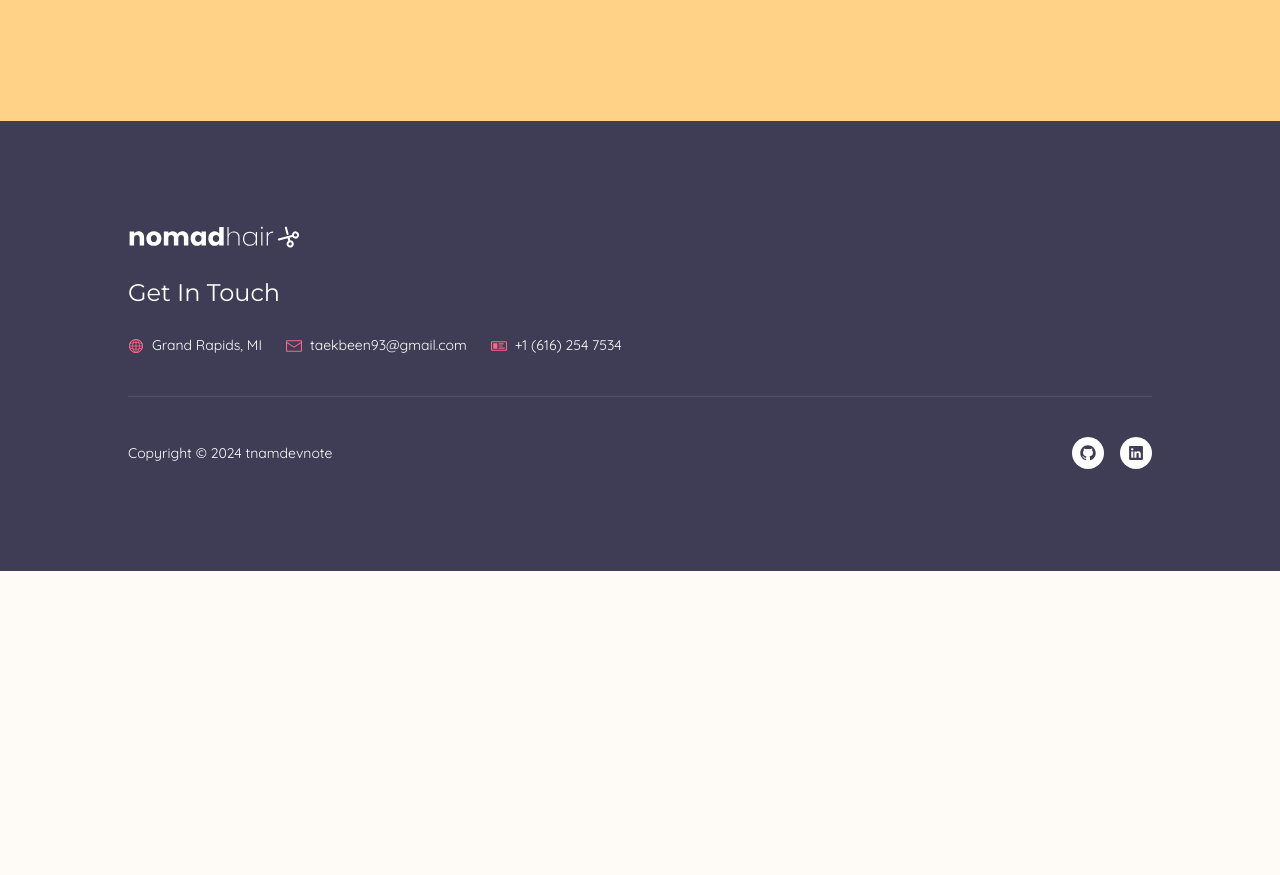
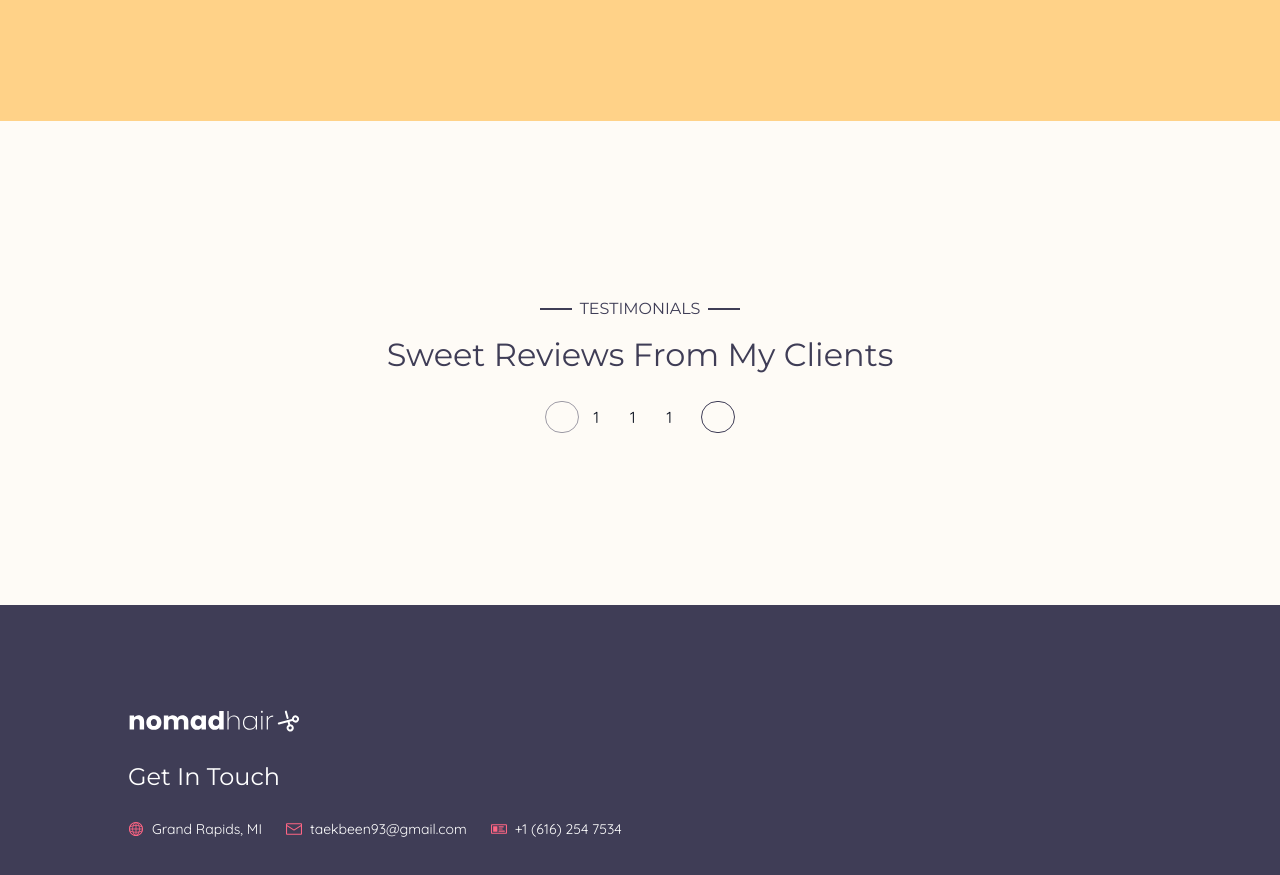
Before and after one commit to tnamdevnote/nomadhair, a Next.js app: page / in a window 1280 px wide. Shown: the part 1340-2215 px from the top of the page. Before the commit the page ends 1911 px from the top, so only its background shows below. Built offline with nearby package versions, Linux system fonts and the light colour scheme.

Commit message:
add carousel component

```diff
--- a/app/globals.css
+++ b/app/globals.css
@@ -35,6 +35,7 @@
 
     --radius: 0.5rem;
 
+    /* navbar height */
     --navbar-height-lg: 6.25rem;
     --navbar-height-sm: 4.25rem;
   }
--- a/app/page.tsx
+++ b/app/page.tsx
@@ -2,6 +2,13 @@
 import Image from "next/image";
 import { barber, departing } from "@/public/illustrations";
 import Container from "@/components/ui/container";
+import {
+  Carousel,
+  CarouselContent,
+  CarouselItem,
+  CarouselNext,
+  CarouselPrevious,
+} from "@/components/ui/carousel/carousel";
 
 export default function Home() {
   return (
@@ -52,6 +59,32 @@
           </div>
         </Container>
       </section>
+      <section aria-labelledby="testimonials">
+        <Container className="flex flex-col items-center justify-center gap-8 py-12 md:py-44">
+          <h2 className="text-center text-lg text-primary-100 lg:text-xl">
+            <strong
+              id="testimonials"
+              className="mb-4 flex items-center justify-center gap-2 text-base font-normal"
+            >
+              <span className="inline-block h-0.5 w-8 bg-primary-100"></span>
+              TESTIMONIALS
+              <span className="inline-block h-0.5 w-8 bg-primary-100"></span>
+            </strong>
+            Sweet Reviews From My Clients
+          </h2>
+          <Carousel>
+            <CarouselContent>
+              {Array.from({ length: 5 }).map((_, index) => (
+                <CarouselItem key={index} className="basis-1/3">
+                  <div>1</div>
+                </CarouselItem>
+              ))}
+            </CarouselContent>
+            <CarouselPrevious />
+            <CarouselNext />
+          </Carousel>
+        </Container>
+      </section>
     </>
   );
 }
--- /dev/null
+++ b/components/ui/carousel/carousel.tsx
@@ -0,0 +1,260 @@
+"use client";
+
+import * as React from "react";
+import useEmblaCarousel, {
+  type UseEmblaCarouselType,
+} from "embla-carousel-react";
+import { ArrowLeft, ArrowRight } from "lucide-react";
+
+import { cn } from "@/lib/utils";
+import Button from "../button";
+
+type CarouselApi = UseEmblaCarouselType[1];
+type UseCarouselParameters = Parameters<typeof useEmblaCarousel>;
+type CarouselOptions = UseCarouselParameters[0];
+type CarouselPlugin = UseCarouselParameters[1];
+
+type CarouselProps = {
+  opts?: CarouselOptions;
+  plugins?: CarouselPlugin;
+  orientation?: "horizontal" | "vertical";
+  setApi?: (api: CarouselApi) => void;
+};
+
+type CarouselContextProps = {
+  carouselRef: ReturnType<typeof useEmblaCarousel>[0];
+  api: ReturnType<typeof useEmblaCarousel>[1];
+  scrollPrev: () => void;
+  scrollNext: () => void;
+  canScrollPrev: boolean;
+  canScrollNext: boolean;
+} & CarouselProps;
+
+const CarouselContext = React.createContext<CarouselContextProps | null>(null);
+
+function useCarousel() {
+  const context = React.useContext(CarouselContext);
+
+  if (!context) {
+    throw new Error("useCarousel must be used within a <Carousel />");
+  }
+
+  return context;
+}
+
+const Carousel = React.forwardRef<
+  HTMLDivElement,
+  React.HTMLAttributes<HTMLDivElement> & CarouselProps
+>(
+  (
+    {
+      orientation = "horizontal",
+      opts,
+      setApi,
+      plugins,
+      className,
+      children,
+      ...props
+    },
+    ref,
+  ) => {
+    const [carouselRef, api] = useEmblaCarousel(
+      {
+        ...opts,
+        axis: orientation === "horizontal" ? "x" : "y",
+      },
+      plugins,
+    );
+    const [canScrollPrev, setCanScrollPrev] = React.useState(false);
+    const [canScrollNext, setCanScrollNext] = React.useState(false);
+
+    const onSelect = React.useCallback((api: CarouselApi) => {
+      if (!api) {
+        return;
+      }
+
+      setCanScrollPrev(api.canScrollPrev());
+      setCanScrollNext(api.canScrollNext());
+    }, []);
+
+    const scrollPrev = React.useCallback(() => {
+      api?.scrollPrev();
+    }, [api]);
+
+    const scrollNext = React.useCallback(() => {
+      api?.scrollNext();
+    }, [api]);
+
+    const handleKeyDown = React.useCallback(
+      (event: React.KeyboardEvent<HTMLDivElement>) => {
+        if (event.key === "ArrowLeft") {
+          event.preventDefault();
+          scrollPrev();
+        } else if (event.key === "ArrowRight") {
+          event.preventDefault();
+          scrollNext();
+        }
+      },
+      [scrollPrev, scrollNext],
+    );
+
+    React.useEffect(() => {
+      if (!api || !setApi) {
+        return;
+      }
+
+      setApi(api);
+    }, [api, setApi]);
+
+    React.useEffect(() => {
+      if (!api) {
+        return;
+      }
+
+      onSelect(api);
+      api.on("reInit", onSelect);
+      api.on("select", onSelect);
+
+      return () => {
+        api?.off("select", onSelect);
+      };
+    }, [api, onSelect]);
+
+    return (
+      <CarouselContext.Provider
+        value={{
+          carouselRef,
+          api: api,
+          opts,
+          orientation:
+            orientation || (opts?.axis === "y" ? "vertical" : "horizontal"),
+          scrollPrev,
+          scrollNext,
+          canScrollPrev,
+          canScrollNext,
+        }}
+      >
+        <div
+          ref={ref}
+          onKeyDownCapture={handleKeyDown}
+          className={cn("relative", className)}
+          role="region"
+          aria-roledescription="carousel"
+          {...props}
+        >
+          {children}
+        </div>
+      </CarouselContext.Provider>
+    );
+  },
+);
+Carousel.displayName = "Carousel";
+
+const CarouselContent = React.forwardRef<
+  HTMLDivElement,
+  React.HTMLAttributes<HTMLDivElement>
+>(({ className, ...props }, ref) => {
+  const { carouselRef, orientation } = useCarousel();
+
+  return (
+    <div ref={carouselRef} className="overflow-hidden">
+      <div
+        ref={ref}
+        className={cn(
+          "flex",
+          orientation === "horizontal" ? "-ml-4" : "-mt-4 flex-col",
+          className,
+        )}
+        {...props}
+      />
+    </div>
+  );
+});
+CarouselContent.displayName = "CarouselContent";
+
+const CarouselItem = React.forwardRef<
+  HTMLDivElement,
+  React.HTMLAttributes<HTMLDivElement>
+>(({ className, ...props }, ref) => {
+  const { orientation } = useCarousel();
+
+  return (
+    <div
+      ref={ref}
+      role="group"
+      aria-roledescription="slide"
+      className={cn(
+        "min-w-0 shrink-0 grow-0 basis-full",
+        orientation === "horizontal" ? "pl-4" : "pt-4",
+        className,
+      )}
+      {...props}
+    />
+  );
+});
+CarouselItem.displayName = "CarouselItem";
+
+const CarouselPrevious = React.forwardRef<
+  HTMLButtonElement,
+  React.ComponentProps<typeof Button>
+>(({ className, variant = "outline", size = "icon", ...props }, ref) => {
+  const { orientation, scrollPrev, canScrollPrev } = useCarousel();
+
+  return (
+    <Button
+      ref={ref}
+      variant={variant}
+      className={cn(
+        "absolute  h-8 w-8 rounded-full",
+        orientation === "horizontal"
+          ? "-left-12 top-1/2 -translate-y-1/2"
+          : "-top-12 left-1/2 -translate-x-1/2 rotate-90",
+        className,
+      )}
+      disabled={!canScrollPrev}
+      onClick={scrollPrev}
+      {...props}
+    >
+      <ArrowLeft className="h-4 w-4" />
+      <span className="sr-only">Previous slide</span>
+    </Button>
+  );
+});
+CarouselPrevious.displayName = "CarouselPrevious";
+
+const CarouselNext = React.forwardRef<
+  HTMLButtonElement,
+  React.ComponentProps<typeof Button>
+>(({ className, variant = "outline", size = "icon", ...props }, ref) => {
+  const { orientation, scrollNext, canScrollNext } = useCarousel();
+
+  return (
+    <Button
+      ref={ref}
+      variant={variant}
+      className={cn(
+        "absolute h-8 w-8 rounded-full",
+        orientation === "horizontal"
+          ? "-right-12 top-1/2 -translate-y-1/2"
+          : "-bottom-12 left-1/2 -translate-x-1/2 rotate-90",
+        className,
+      )}
+      disabled={!canScrollNext}
+      onClick={scrollNext}
+      {...props}
+    >
+      <ArrowRight className="h-4 w-4" />
+      <span className="sr-only">Next slide</span>
+    </Button>
+  );
+});
+CarouselNext.displayName = "CarouselNext";
+
+export {
+  type CarouselApi,
+  Carousel,
+  CarouselContent,
+  CarouselItem,
+  CarouselPrevious,
+  CarouselNext,
+};
--- a/components/ui/fallback/fallback.tsx
+++ b/components/ui/fallback/fallback.tsx
@@ -21,7 +21,10 @@
   onButtonClick,
 }: FallbackProps) {
   return (
-    <section className="flex w-full flex-col items-center gap-16 px-4 py-8 lg:px-[200px] lg:py-32">
+    <section
+      aria-label={title}
+      className="flex w-full flex-col items-center gap-16 px-4 py-8 md:px-16 lg:px-32 lg:py-32"
+    >
       {image}
       <div className="flex flex-col items-center">
         <h2 className="text-center">{title}</h2>
--- a/package.json
+++ b/package.json
@@ -16,6 +16,7 @@
     "@radix-ui/react-slot": "^1.0.2",
     "class-variance-authority": "^0.7.0",
     "clsx": "^2.1.0",
+    "embla-carousel-react": "^8.0.0",
     "lucide-react": "^0.343.0",
     "next": "14.1.0",
     "react": "^18",
```
Also changed, not shown: 1 other file (tests, documents, lock files or other folders).
